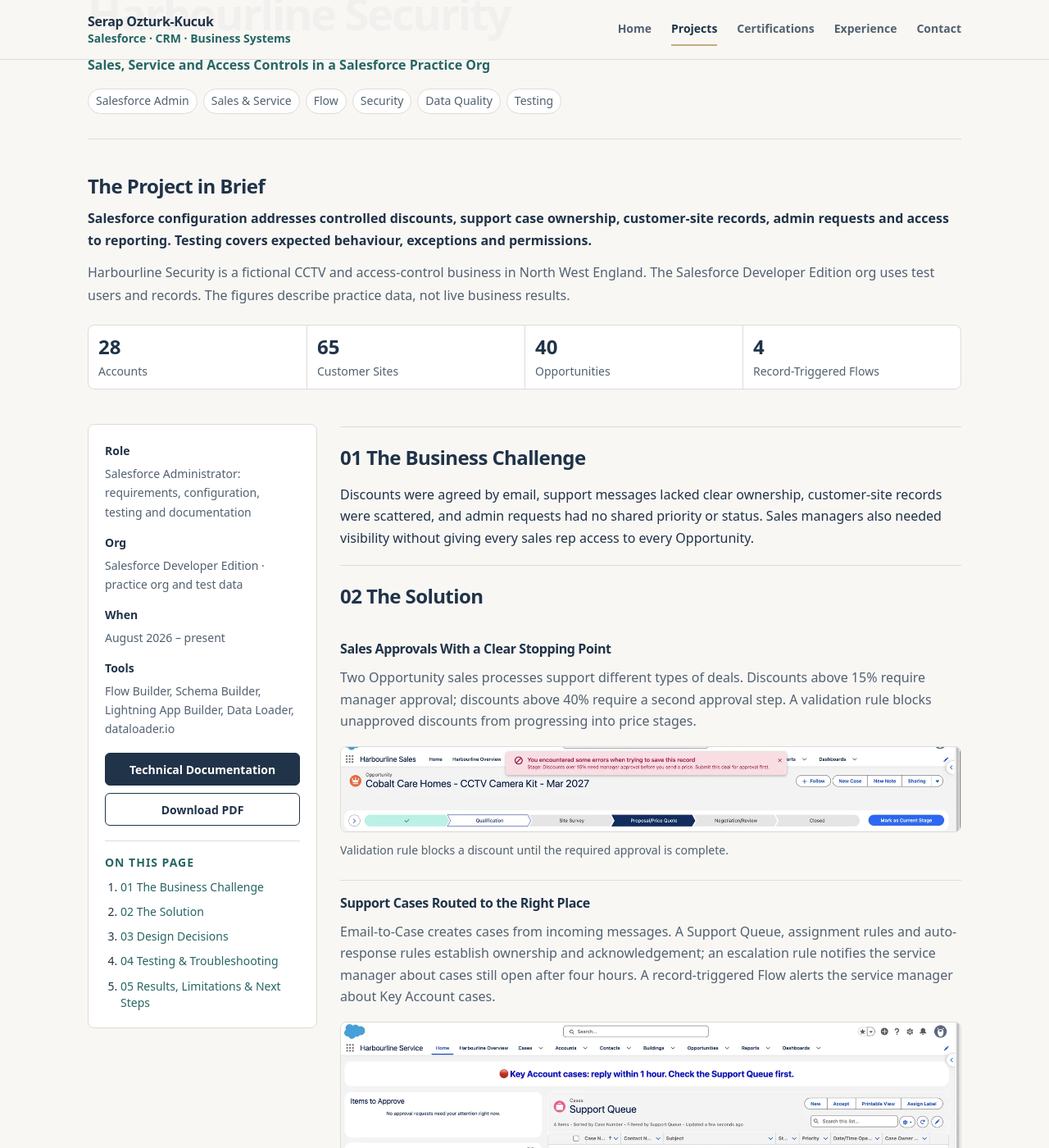
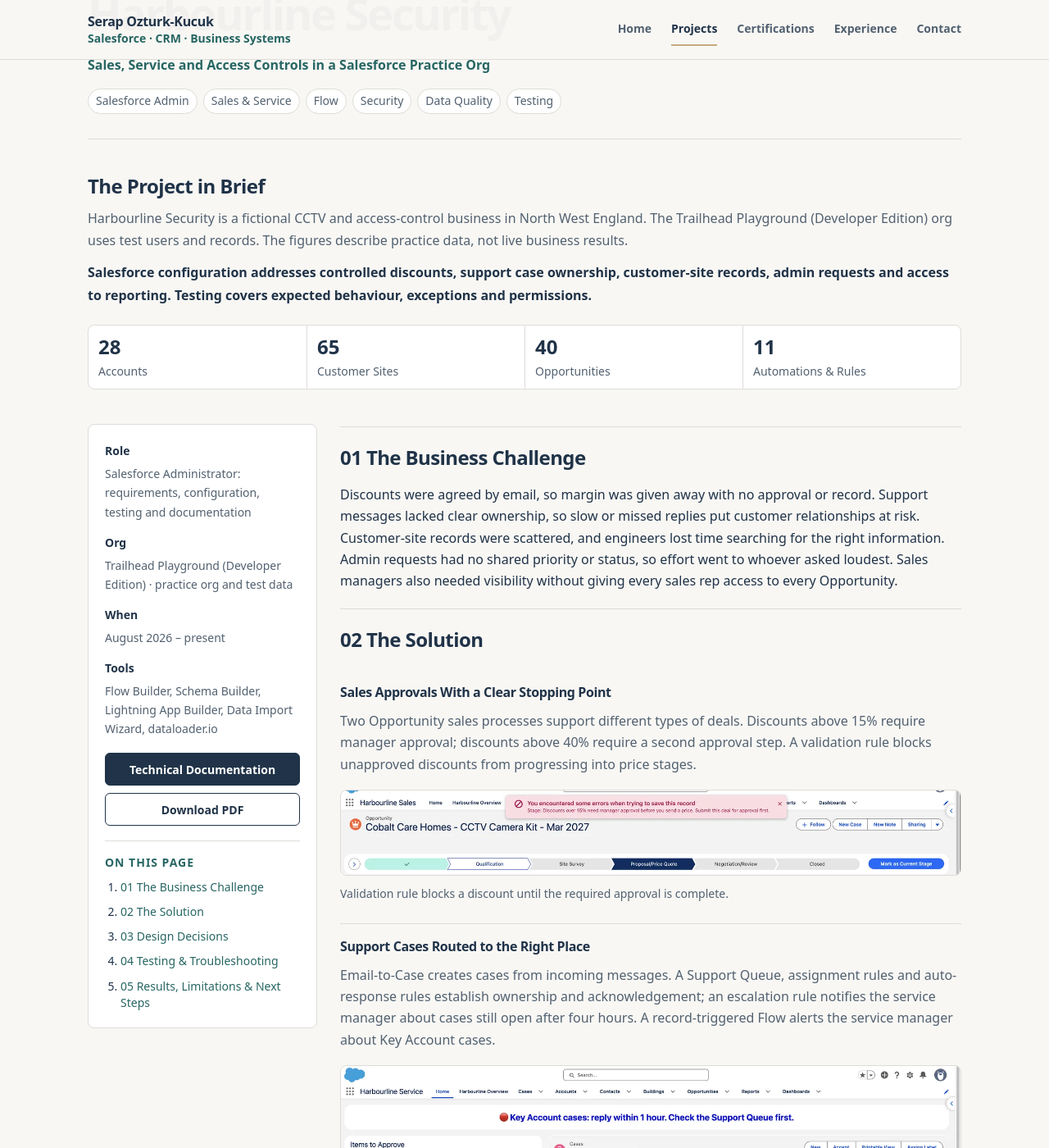
Before and after one commit to serapozturkkucuk/serapozturkkucuk.github.io, a Jekyll site: the page built from _projects/harbourline.md, in a window 1280 px wide and 1400 px high, scrolled down 242 px. Shown: the whole window at 82% size. Built offline with Jekyll 4.4.1, drawn with Linux system fonts in a browser that asks for light colours; some of the changed text lies outside the part shown.

Commit message:
Correct Harbourline details, sticky sidebar and sitewide paragraph alignment
* Apply requested Harbourline brief, sections, fixes, counts and org wording

* Correct Harbourline practice org type on Experience card

* Keep project sidebar below 73px sticky header and style reusable lesson lines

* Refresh browser CSS cache for sticky sidebar and lesson styling

* Keep all site paragraphs full-width and left-aligned without desktop justification

* Audit every paragraph's computed width and left alignment across all page templates

* Measure paragraph widths against content edges inside padded cards and sections

```diff
--- a/_layouts/default.html
+++ b/_layouts/default.html
@@ -6,7 +6,7 @@
 <title>{% if page.title and page.url != "/" %}{{ page.title }} · {% endif %}{{ site.author.name }}</title>
 <meta name="description" content="{% if page.summary %}{{ page.summary | strip_html | escape }}{% else %}{{ site.description | escape }}{% endif %}">
 <meta name="theme-color" content="#F8F7F4">
-<link rel="stylesheet" href="{{ '/assets/css/style.css' | relative_url }}?v=16">
+<link rel="stylesheet" href="{{ '/assets/css/style.css' | relative_url }}?v=17">
 </head>
 <body>
 {% include nav.html %}
--- a/_projects/harbourline.md
+++ b/_projects/harbourline.md
@@ -1,7 +1,7 @@
 ---
 title: Harbourline Security
 subtitle: Sales, Service and Access Controls in a Salesforce Practice Org
-summary: A Salesforce Developer Edition project covering discount approvals, customer-site records, service cases and admin requests for a security business.
+summary: A Trailhead Playground (Developer Edition) project covering discount approvals, customer-site records, service cases and admin requests for a security business.
 status: completed
 status_label: Self-Directed Practice Org · 2026
 featured: true
@@ -13,9 +13,9 @@ card_date_label: Started
 card_description: A tested Salesforce practice org for sales approvals, case management, customer sites and admin requests.
 tags: [Salesforce Admin, Sales & Service, Flow, Security, Data Quality, Testing]
 role: "Salesforce Administrator: requirements, configuration, testing and documentation"
-org: Salesforce Developer Edition · practice org and test data
+org: Trailhead Playground (Developer Edition) · practice org and test data
 period: August 2026 – present
-tools: Flow Builder, Schema Builder, Lightning App Builder, Data Loader, dataloader.io
+tools: Flow Builder, Schema Builder, Lightning App Builder, Data Import Wizard, dataloader.io
 links:
   - label: Technical Documentation
     url: /docs/harbourline/
@@ -28,16 +28,16 @@ stats:
     label: Customer Sites
   - value: "40"
     label: Opportunities
-  - value: "4"
-    label: Record-Triggered Flows
+  - value: "11"
+    label: Automations & Rules
 ---
 
+<p class="case-context">Harbourline Security is a fictional CCTV and access-control business in North West England. The Trailhead Playground (Developer Edition) org uses test users and records. The figures describe practice data, not live business results.</p>
 <p class="case-opening">Salesforce configuration addresses controlled discounts, support case ownership, customer-site records, admin requests and access to reporting. Testing covers expected behaviour, exceptions and permissions.</p>
-<p class="case-context">Harbourline Security is a fictional CCTV and access-control business in North West England. The Salesforce Developer Edition org uses test users and records. The figures describe practice data, not live business results.</p>
 
 <!-- PROJECT SECTION -->
 
-<p>Discounts were agreed by email, support messages lacked clear ownership, customer-site records were scattered, and admin requests had no shared priority or status. Sales managers also needed visibility without giving every sales rep access to every Opportunity.</p>
+<p>Discounts were agreed by email, so margin was given away with no approval or record. Support messages lacked clear ownership, so slow or missed replies put customer relationships at risk. Customer-site records were scattered, and engineers lost time searching for the right information. Admin requests had no shared priority or status, so effort went to whoever asked loudest. Sales managers also needed visibility without giving every sales rep access to every Opportunity.</p>
 
 <!-- PROJECT SECTION -->
 
@@ -54,7 +54,7 @@ stats:
   </div>
   <div class="solution-item">
     <h3>Linking Accounts to Customer Sites</h3>
-    <p>A custom Building object links sites to Accounts, with an optional lookup to a site Contact. External IDs support upsert during data migration.</p>
+    <p>A custom Building object links each site to its Account through master-detail, so the number of sites rolls up to the Account. An optional lookup links a site Contact, and External IDs support upsert during data migration.</p>
   </div>
   <div class="solution-item">
     <h3>Admin Requests People Can Track</h3>
@@ -69,7 +69,7 @@ stats:
 
 <!-- PROJECT SECTION -->
 
-<p>Declarative options were compared before adding automation. Formulas and roll-ups calculate values, validation rules enforce requirements, approval processes manage sign-off, and record-triggered Flows handle actions requiring additional logic.</p>
+<p>Three choices shaped the build: how customer sites relate to Accounts, how the HQ Building Flow avoids duplicate records, and how discount approvals are enforced rather than left optional. Each choice was made after comparing the alternatives.</p>
 
 <div class="case-decision">
   <h3>Why Building Is a Child of Account</h3>
@@ -84,8 +84,8 @@ stats:
 </div>
 
 <div class="case-decision">
-  <h3>Why Sharing Rules Were Not Enough on Their Own</h3>
-  <p>Opportunities are Private, with access opened through the role hierarchy and specific sharing. One test user could not view Opportunities because the profile lacked object-level Read permission. Lesson: sharing opens records, but the profile must first give access to the object.</p>
+  <h3>Why the Approval Process Needs a Validation Rule</h3>
+  <p>An approval process on its own is optional: a sales rep can simply not submit. A validation rule blocks the price stages until the discount is approved, so the approval cannot be skipped.</p>
 </div>
 
 <!-- PROJECT SECTION -->
@@ -100,15 +100,33 @@ stats:
 </div>
 
 <h3>Key Fixes</h3>
-<ul>
-  <li><strong>Missing Opportunity visibility:</strong> Object-level Read permission was added, then record access was retested.</li>
-  <li><strong>Missing approval manager:</strong> The submitter's Manager field was empty. Manager assignment was added to the user setup checklist.</li>
-</ul>
+<div class="case-fixes">
+  <div class="case-fix">
+    <h3>No Opportunity Access Despite a Sharing Rule</h3>
+    <p>The service manager could not see any Opportunities, although a sharing rule shared won deals with her role. Her profile had no Read permission on Opportunity. Read access was added and the test repeated.</p>
+    <p class="case-lesson"><strong>Lesson:</strong> sharing opens records, but the profile must first give access to the object.</p>
+  </div>
+  <div class="case-fix">
+    <h3>Approval Failed: Manager Field Empty</h3>
+    <p>The first discount submission failed because the submitter had no Manager on the user record. Managers were set for every user.</p>
+    <p class="case-lesson"><strong>Lesson:</strong> check every approver path before activating an approval process.</p>
+  </div>
+  <div class="case-fix">
+    <h3>Lead Conversion Blocked</h3>
+    <p>A required Legacy ID field stopped every Lead from converting. Legacy IDs became optional, and required fields were set on the page layout instead.</p>
+    <p class="case-lesson"><strong>Lesson:</strong> fields added for a data migration must not block records created after go-live.</p>
+  </div>
+  <div class="case-fix">
+    <h3>Duplicate Accounts After Import</h3>
+    <p>The wrong import option created a copy of each Account. Records were cleaned up, and the data was reloaded with matching on email after a 4-row test.</p>
+    <p class="case-lesson"><strong>Lesson:</strong> test every import on a small file and check the results before the full load.</p>
+  </div>
+</div>
 
 <!-- PROJECT SECTION -->
 
 <p>The practice org includes discount approvals, Email-to-Case, customer-site relationships, access controls and an Admin Request tracker, with 13 reports and three dashboards. Configuration decisions, test outcomes and troubleshooting fixes are documented.</p>
 {% include project-showcase.html src="/assets/img/harbourline/sales.webp" width="785" height="896" alt="Harbourline Sales dashboard showing discount approvals, pipeline by stage and won revenue by customer tier" caption="Sales dashboard showing pending discount approvals, pipeline stages and customer tiers." %}
 
-<p><strong>Project Scope:</strong> No live customer outcomes were measured. Email-to-Case testing did not cover unknown senders or reply threading; Web-to-Case, entitlements and sandbox deployment were not implemented.</p>
-<p><strong>Next Steps:</strong> Deployment between orgs with GitHub version control, a fuller service process (entitlements, Web-to-Case, Omni-Channel), and an Agentforce agent.</p>
+<p><strong>Limitations:</strong> No live customer outcomes were measured. Email-to-Case testing did not cover unknown senders or reply threading; Web-to-Case, entitlements and sandbox deployment were not implemented.</p>
+<p><strong>Next Steps:</strong> deploying changes between two orgs as a sandbox-to-production release, a fuller service process (entitlements, Web-to-Case, Omni-Channel), and an Agentforce agent.</p>
--- a/assets/css/style.css
+++ b/assets/css/style.css
@@ -67,19 +67,11 @@ main.wrap {min-height:65vh;display:flex;flex-direction:column;align-items:stretc
 .page-head {display:grid;width:100%;gap:16px;padding:0 0 30px;border-bottom:1px solid var(--line)}
 /* Full-width structural blocks; only prose uses a reading measure */
 main.wrap > :is(header,section,article,div,p.crumb) {width:100%;min-width:0}
-main.wrap p {width:100%;max-width:none;text-align:left;text-wrap:pretty}
+main.wrap p {width:100%;max-width:none;text-align:left;text-align-last:auto;text-wrap:wrap}
 main.wrap p.crumb {max-width:none;width:100%}
 main.wrap :is(.page-head,.project-showcase,.project-gallery,.case-grid,.case,.stats,.showcase-gallery,.solution-list,.test-grid,.experience-value,.experience-project,.experience-skills,.experience-detail-row,.contact-list,.badges,.home-skill-grid,.jobs) {width:100%;max-width:none}
-/* Prose boxes share their section edges. On wide screens, justify long-form
-   paragraphs for a clean right edge; never justify compact card descriptions. */
-main.wrap :is(.page-head > p, .experience-story > p, .case > p, .project-intro-followup, .home-end-links > p) {width:100%;max-width:none}
-@media(min-width:901px){
-  main.wrap :is(.page-head > p, .experience-story > p, .case > p, .project-intro-followup) {
-    text-align:justify;
-    text-align-last:left;
-    hyphens:auto;
-  }
-}
+/* Match paragraph boxes to the width of their parent sections on every page. */
+main.wrap :is(.page-head > p, .block > p, .project-brief > p, .project-chapter > p, .experience-story > p, .case > p, .project-intro-followup, .home-end-links > p) {width:100%;max-width:none;text-align:left}
 .page-head .subtitle {color:var(--teal-ink);font-size:var(--fs-body);font-weight:700}
 .lede {width:100%;max-width:none;color:var(--ink-soft);font-size:var(--fs-body);line-height:1.7;font-weight:500}
 .block {display:grid;width:100%;gap:18px;min-width:0}
@@ -254,6 +246,12 @@ figure.shot figcaption {font-size:var(--fs-small);color:var(--ink-soft)}
 .solution-item > div {display:grid;gap:7px}
 .solution-item p {color:var(--ink-soft)}
 .case-decision {display:grid;gap:11px;padding:18px 0;border-bottom:1px solid var(--line)}
+.case-fixes {display:grid;gap:0}
+.case-fix {display:grid;gap:9px;padding:18px 0;border-bottom:1px solid var(--line)}
+.case-fix h3 {margin:0}
+.case-fix .case-lesson {color:var(--ink);font-weight:600}
+.case-fix .case-lesson strong {font-weight:750}
+
 .case .test-grid {display:grid;grid-template-columns:repeat(2,minmax(0,1fr));gap:11px;margin:8px 0}
 .test-grid > div {display:grid;gap:6px;padding:16px;border:1px solid var(--line);border-radius:var(--radius);background:var(--surface)}
 .test-grid strong {color:var(--teal-ink)}
@@ -272,7 +270,7 @@ figure.shot figcaption {font-size:var(--fs-small);color:var(--ink-soft)}
 .project-bottom-actions {display:flex;gap:9px;flex-wrap:wrap;width:100%;padding-top:12px;border-top:1px solid var(--line)}
 @media(min-width:1001px){
   .case-grid {grid-template-columns:280px minmax(0,1fr);gap:28px}
-  .facts-box {position:sticky;top:18px;display:grid;grid-template-columns:minmax(0,1fr);grid-template-rows:auto auto auto;gap:18px;max-height:calc(100vh - 36px);max-height:calc(100dvh - 36px);overflow-y:auto;padding:20px}
+  .facts-box {position:sticky;top:calc(73px + 18px);display:grid;grid-template-columns:minmax(0,1fr);grid-template-rows:auto auto auto;gap:18px;max-height:calc(100vh - 73px - 36px);max-height:calc(100dvh - 73px - 36px);overflow-y:auto;padding:20px}
   .facts-box dl {grid-template-columns:minmax(0,1fr);grid-row:auto;gap:5px}
   .facts-box dt:not(:first-child) {margin-top:9px}
   .facts-box dd {overflow-wrap:anywhere}
--- a/experience/index.html
+++ b/experience/index.html
@@ -27,7 +27,7 @@ redirect_from: /about/
     <div>
       <span class="pill">Self-Directed Practice Project · 2026</span>
       <h3>Harbourline Security (Salesforce Practice Org)</h3>
-      <p>Configured and tested a Salesforce Developer Edition practice org for a fictional security company, including two-stage discount approvals, Email-to-Case, record access controls, customer-site relationships and record-triggered Flows. Documented configuration decisions, test results and troubleshooting fixes.</p>
+      <p>Configured and tested a Trailhead Playground (Developer Edition) practice org for a fictional security company, including two-stage discount approvals, Email-to-Case, record access controls, customer-site relationships and record-triggered Flows. Documented configuration decisions, test results and troubleshooting fixes.</p>
       <a class="btn primary" href="{{ '/projects/harbourline/' | relative_url }}">Explore Harbourline Case Study</a>
     </div>
     <a class="experience-project-image" href="{{ '/assets/img/harbourline/schema.webp' | relative_url }}" target="_blank" rel="noopener noreferrer" aria-label="View Full-Size Salesforce Schema Builder Screenshot">
```
Also changed, not shown: .github/workflows/ui-template-audit.yml.
